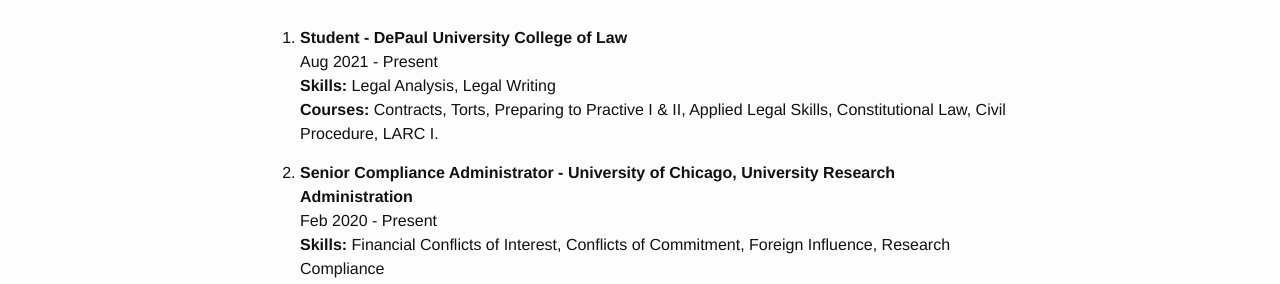
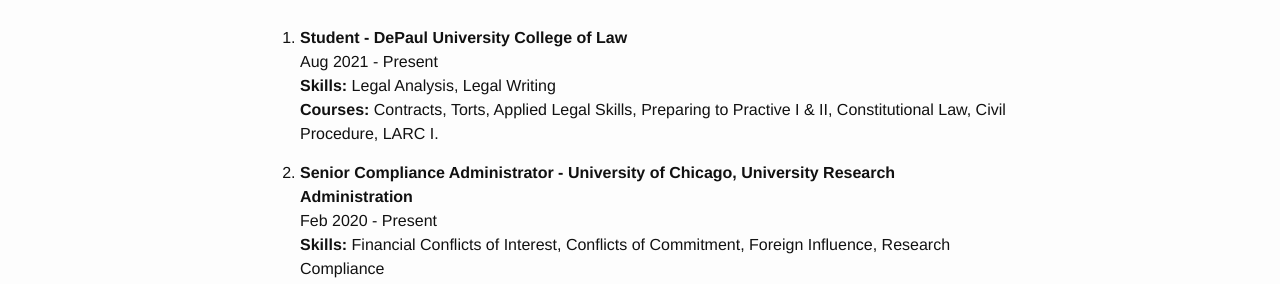
Before and after one commit to kzingler/kzingler.github.io, a Jekyll site: the page built from experience.md, in a window 1280 px wide and 900 px high. Shown: the part 194-478 px from the top of the window. Built offline with Jekyll 4.4.1, drawn with Linux system fonts in a browser that asks for light colours.

```diff
--- a/experience.md
+++ b/experience.md
@@ -6,7 +6,7 @@ permalink: /experience/
 1. **Student - DePaul University College of Law**
 Aug 2021 - Present
 **Skills:** Legal Analysis, Legal  Writing
-**Courses:** Contracts, Torts, Preparing to Practive I & II, Applied Legal Skills, Constitutional Law, Civil Procedure, LARC I.
+**Courses:** Contracts, Torts, Applied Legal Skills, Preparing to Practive I & II, Constitutional Law, Civil Procedure, LARC I.
 
 2. **Senior Compliance Administrator - University of Chicago, University Research Administration**
 Feb 2020 - Present
```
